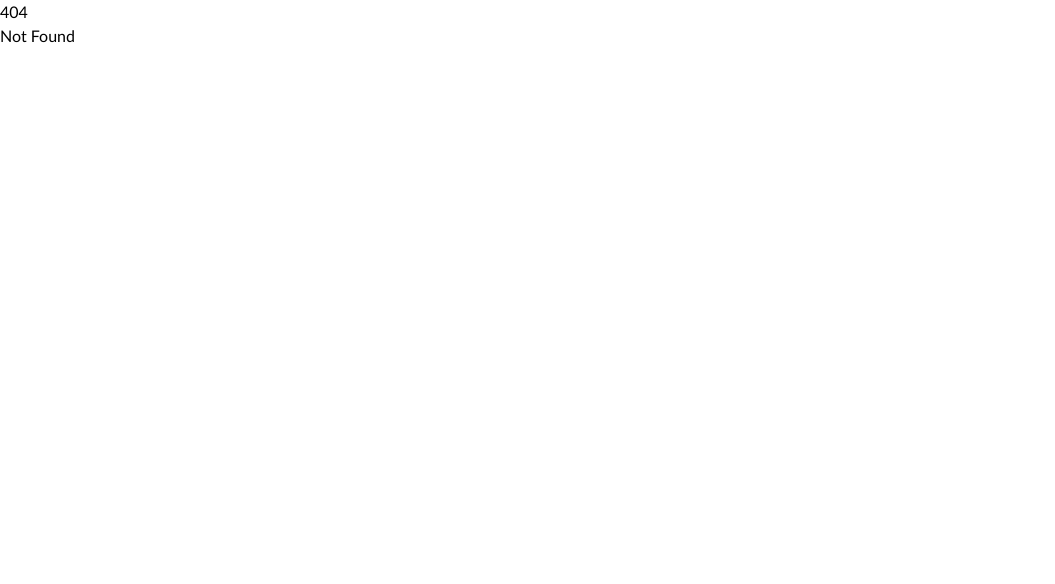
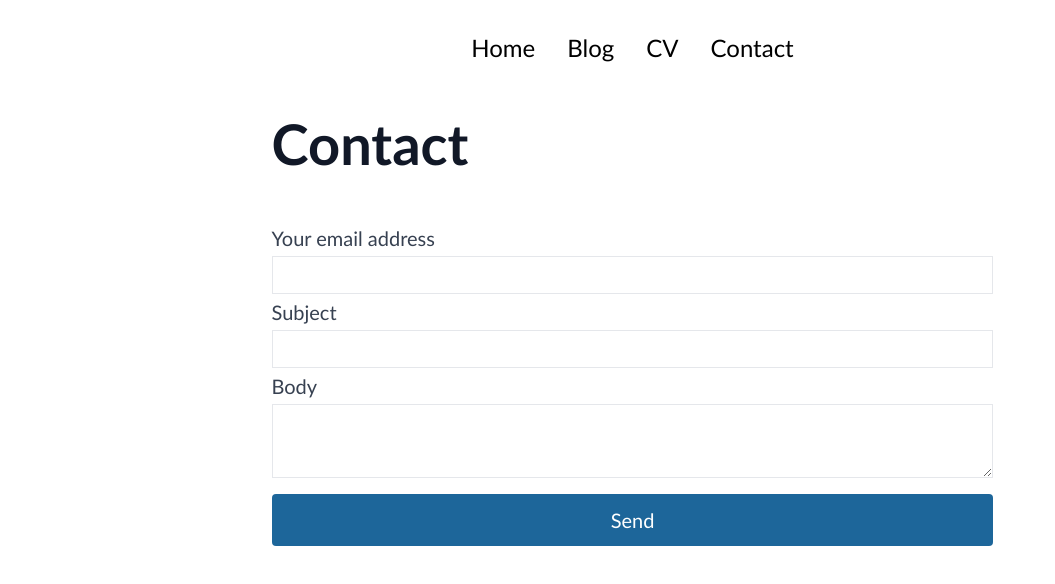
Before and after one commit to joeinnes/joeinn.es, a SvelteKit app: page /contact in a window 1280 px wide. Before the commit this address had no page. Shown: the top 584 px of the page, without its empty margins (0-1055 px from the left). Built offline with nearby package versions, Linux system fonts and the light colour scheme.

Commit message:
Right, git it done

```diff
--- a/package.json
+++ b/package.json
@@ -3,7 +3,7 @@
 	"version": "0.0.1",
 	"private": true,
 	"scripts": {
-		"dev": "vite dev && npx netlify-cms-proxy-server",
+		"dev": "vite dev --host && npx netlify-cms-proxy-server",
 		"build": "vite build",
 		"preview": "vite preview",
 		"check": "svelte-kit sync && svelte-check --tsconfig ./jsconfig.json",
--- a/src/components/Menu.svelte
+++ b/src/components/Menu.svelte
@@ -4,7 +4,7 @@
 	<li><a href="/">Home</a></li>
 	<li><a href="/blog">Blog</a></li>
 	<li><a href="/cv">CV</a></li>
-	<li><a href="mailto:joe@joeinn.es">Contact</a></li>
+	<li><a href="/contact">Contact</a></li>
 </ul>
 
 <style lang="postcss">
--- a/src/routes/(default)/+page.svelte
+++ b/src/routes/(default)/+page.svelte
@@ -23,7 +23,7 @@
 	status quo for opportunities to innovate or improve.
 </p>
 <a
-	href="mailto:joe@joeinn.es"
+	href="/contact"
 	class="p-2 px-4 no-underline bg-primary-700 text-white rounded self-center hover:bg-primary-900 focus:bg-primary-900 transition-colors"
 	>Want to talk?</a
 >
--- /dev/null
+++ b/src/routes/(default)/contact/+page.js
@@ -0,0 +1,5 @@
+/** @type {import('./$types').PageLoad} */
+export const prerender = false;
+export async function load() {
+	return { bgOverride: 'white' };
+}
--- /dev/null
+++ b/src/routes/(default)/contact/+page.server.js
@@ -0,0 +1,26 @@
+import { CONTACT_WEBHOOK_URL } from '$env/static/private';
+
+/** @type {import('./$types').Actions} */
+export const actions = {
+	default: async ({ request }) => {
+		try {
+			const data = await request.formData();
+			const from = data.get('from');
+			const subject = data.get('subject');
+			const body = data.get('body');
+			const email = {
+				from,
+				subject,
+				body
+			};
+
+			await fetch(CONTACT_WEBHOOK_URL, {
+				method: 'POST',
+				body: JSON.stringify(email)
+			});
+			return 'NICE';
+		} catch (e) {
+			console.error(e);
+		}
+	}
+};
--- /dev/null
+++ b/src/routes/(default)/contact/+page.svelte
@@ -0,0 +1,33 @@
+<script>
+	import { enhance } from '$app/forms';
+
+	/** @type {import('./$types').PageData} */
+	export let data;
+</script>
+
+<div class="max-w-[100%] w-[70ch] mx-auto md:pt-16 lg:pt-0">
+	<h1 class="font-semibold">Contact</h1>
+	<form method="POST" use:enhance>
+		<label for="from">Your email address</label>
+		<input type="email" name="from" />
+		<label for="subject">Subject</label>
+		<input type="text" name="subject" />
+		<label for="body">Body</label>
+		<textarea name="body" />
+		<button
+			type="submit"
+			class="mt-4 py-2 px-4 bg-primary-700 text-white rounded hover:bg-primary-900 transition-colors"
+			>Send</button
+		>
+	</form>
+</div>
+
+<style lang="postcss">
+	form {
+		@apply flex flex-col;
+	}
+	input,
+	textarea {
+		@apply border;
+	}
+</style>
--- a/src/routes/transition.svelte
+++ b/src/routes/transition.svelte
@@ -6,7 +6,7 @@
 </script>
 
 {#key url}
-	<div class="transition" transition:blur>
+	<div class="transition" in:blur>
 		<slot />
 	</div>
 {/key}
```
